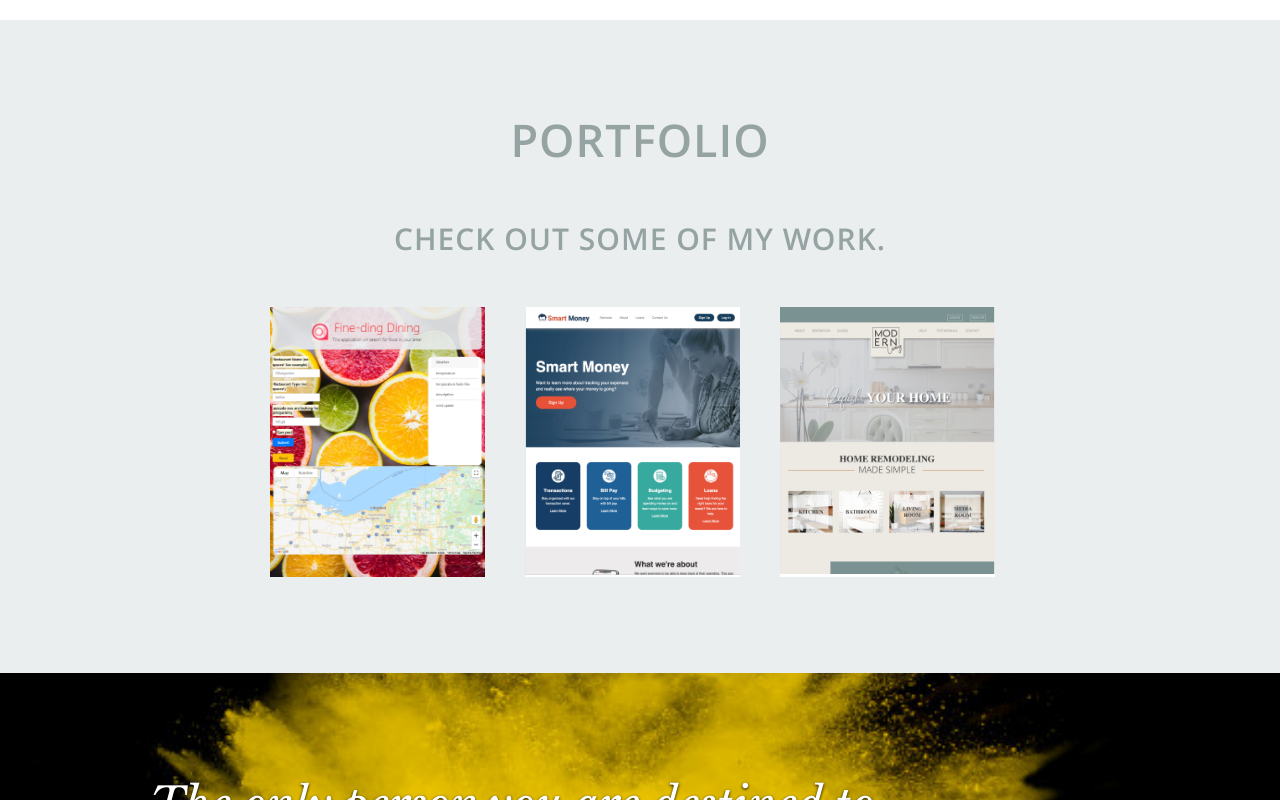
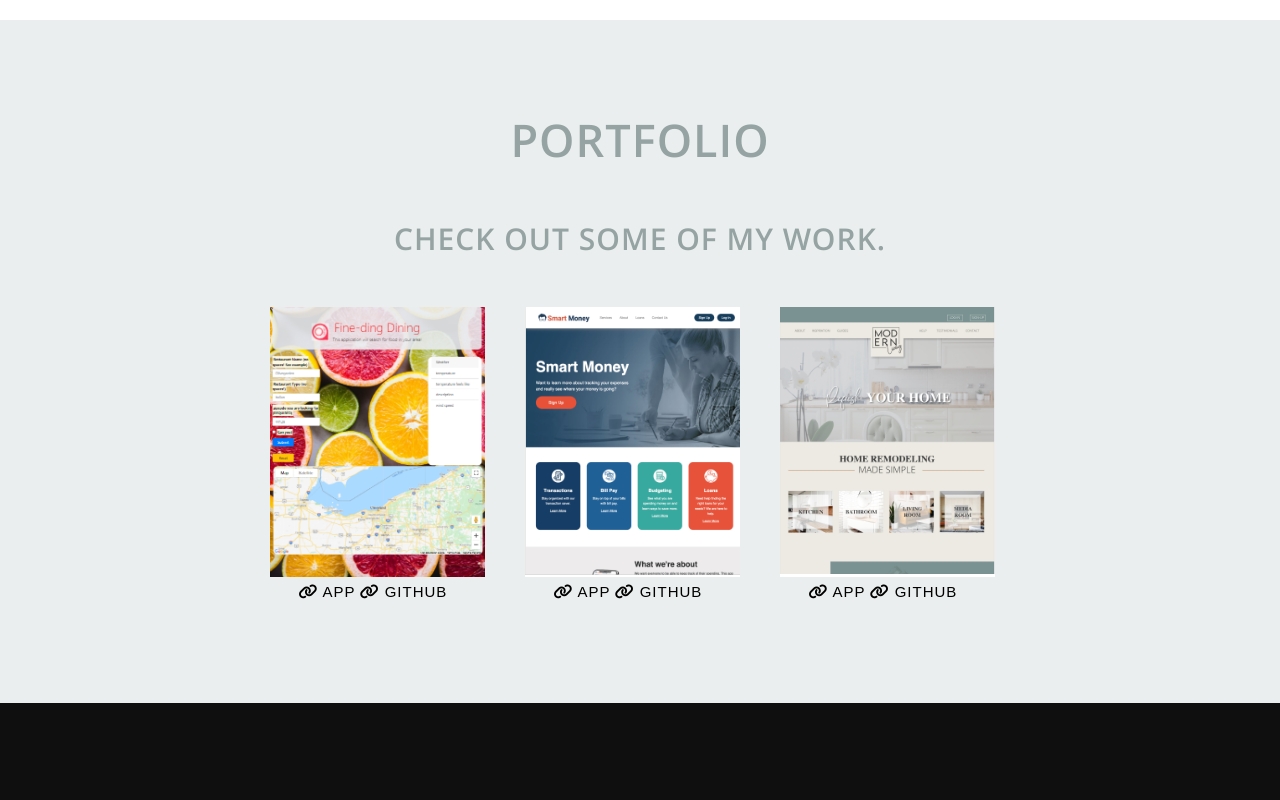
Before and after one commit to morrow7564/reactPortfolio, a React (Create React App) app: page / in a window 1280 px wide. Shown: the part 2000-2800 px from the top of the page. Built offline with nearby package versions, Linux system fonts and the light colour scheme.

Commit message:
updating portfolio

```diff
--- a/public/css/default.css
+++ b/public/css/default.css
@@ -288,7 +288,7 @@ hr { border: solid #E3E3E3; border-width: 1px 0 0; clear: both; margin: 11px 0 3
 a, a:visited {
    text-decoration: none;
    outline: 0;
-   color: #11ABB0;
+   color:  #e9da05;
 
    -webkit-transition: color .3s ease-in-out;
    -moz-transition: color .3s ease-in-out;
@@ -349,7 +349,7 @@ li p { }
    color: #313131;
 }
 .stats-tabs li a:hover {
-   color:#11ABB0;
+   color: #e9da05;
 }
 .stats-tabs li a b {
 	display: block;
@@ -361,7 +361,7 @@ li p { }
 
 /* definition list */
 dl { margin: 12px 0; }
-dt { margin: 0; color:#11ABB0; }
+dt { margin: 0; color: #e9da05; }
 dd { margin: 0 0 0 20px; }
 
 /* Lining Definition Style Markup */
@@ -436,7 +436,7 @@ dd { margin: 0 0 0 20px; }
 }
 .pagination .current,
 .pagination .current:hover {
-   background-color: #11ABB0;
+   background-color:  #e9da05;
    color: #fff;
 }
 .pagination .inactive,
@@ -464,7 +464,7 @@ input[type="submit"],
 input[type="reset"],
 input[type="button"] {
    font: 16px/30px 'opensans-bold', sans-serif;
-   background: #11ABB0;
+   background:  #e9da05;
    display: inline-block;
 	text-decoration: none;
    letter-spacing: 0;
--- a/public/css/layout.css
+++ b/public/css/layout.css
@@ -384,6 +384,19 @@ ul#nav li.current a { color:  #e9da05; }
 }
 
 
+#portfolio a {
+   font: 'opensans-semibold', sans-serif;
+   text-transform: uppercase;
+   letter-spacing: 1px;
+   text-align: center;
+   position: relative;
+   left: 9.9em;
+   color: black;
+}
+
+
+
+
 /* Portfolio Content */
 #portfolio-wrapper .columns { margin-bottom: 36px; }
 .portfolio-item .item-wrap {
@@ -417,7 +430,7 @@ ul#nav li.current a { color:  #e9da05; }
 
 /* overlay */
 .portfolio-item .item-wrap .overlay {
-   position: absolute;
+   position: relative;
    left: 0;
    top: 0;
    width: 100%;
@@ -461,7 +474,9 @@ ul#nav li.current a { color:  #e9da05; }
 }
 
 .popup-modal a:hover {	color: #e9da05; }
-.popup-modal a.popup-modal-dismiss { margin-left: 24px; }
+.popup-modal a.popup-modal-dismiss { margin-left: 24px; };
+
+
 
 
 /* ------------------------------------------------------------------
--- a/public/index.html
+++ b/public/index.html
@@ -17,6 +17,7 @@
   	<link rel="stylesheet" href="%PUBLIC_URL%/css/layout.css">
     <link rel="stylesheet" href="%PUBLIC_URL%/css/media-queries.css">
     <link rel="stylesheet" href="%PUBLIC_URL%/css/magnific-popup.css">
+    <script src="https://kit.fontawesome.com/0a4bab52f2.js" crossorigin="anonymous"></script>
 
      <!-- Script
      ================================================== -->
--- a/src/components/header/header.js
+++ b/src/components/header/header.js
@@ -29,7 +29,7 @@ export default class Header extends Component {
                </h3>
                <hr/>
                <ul className="social-links style=color: #e9da05">
-            {/* {
+            {
               resumeData.socialLinks && resumeData.socialLinks.map((item)=>{
                 return(
                   <li>
@@ -39,7 +39,7 @@ export default class Header extends Component {
                   </li>
                 )
               })
-            } */}
+            }
           </ul>
 
             </div>
--- a/src/components/portfolio/portfolio.js
+++ b/src/components/portfolio/portfolio.js
@@ -19,20 +19,23 @@ export default class Porfolio extends Component {
               return(
                 <div className="columns portfolio-item">
 
-                  <a href={item.link}>
+
                   <div className="item-wrap">
 
                       <img src={`${item.imgurl}`} className="item-img"/>
+
                       <div className="overlay">
                         <div className="portfolio-item-meta">
                           <h4>{item.name}</h4>
                           <p>{item.description}</p>
-                          {/* <div href={item.github} >      <button></button></div> */}
                         </div>
+
                       </div>
 
                   </div>
-                  </a>
+                  <div>
+                        <a href={item.link} target="_blank" rel="noreferrer"className="app-link"><i className="fas fa-link"></i> App</a> <a href={item.github} target="_blank" rel="noreferrer"className="app-link"><i className="fas fa-link"></i> Github</a>
+                          </div>
 
                 </div>
 
--- a/src/resumeData.js
+++ b/src/resumeData.js
@@ -54,20 +54,22 @@ let resumeData = {
       "description": "Search engine that helps you find food in your area.",
       "imgurl": "images/portfolio/rfinder.PNG",
       "link": "https://morrow7564.github.io/Restaurant-Finder/",
-      "github":"https://github.com/morrow7564/Restaurant-Finder"
+      "github":"https://morrow7564.github.io/Restaurant-Finder/"
 
     },
     {
       "name": "Budget Tracker",
       "description": "Budget Tracker for the modern people.",
       "imgurl": "images/portfolio/BudgetTracker.png",
-      "link": "https://smartmoneybudget.herokuapp.com/"
+      "link": "https://smartmoneybudget.herokuapp.com/",
+      "github":"https://github.com/morrow7564/SmartMoney"
     },
     {
       "name": "Modern Living",
       "description": "All-in-one site for all of your home improvement needs.",
       "imgurl": "images/portfolio/ModernLiving.png",
-      "link": " https://modernlive.herokuapp.com/"
+      "link": " https://modernlive.herokuapp.com/",
+      "github":"https://github.com/morrow7564/Mordern-Living-"
     },
   ],
   "inspiration": [
```
